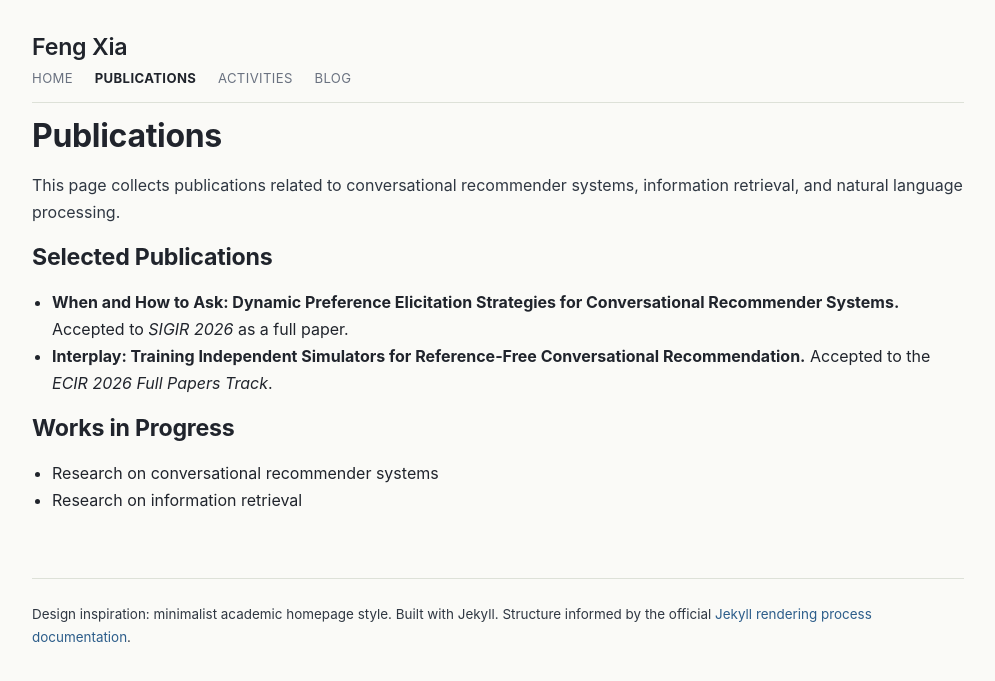
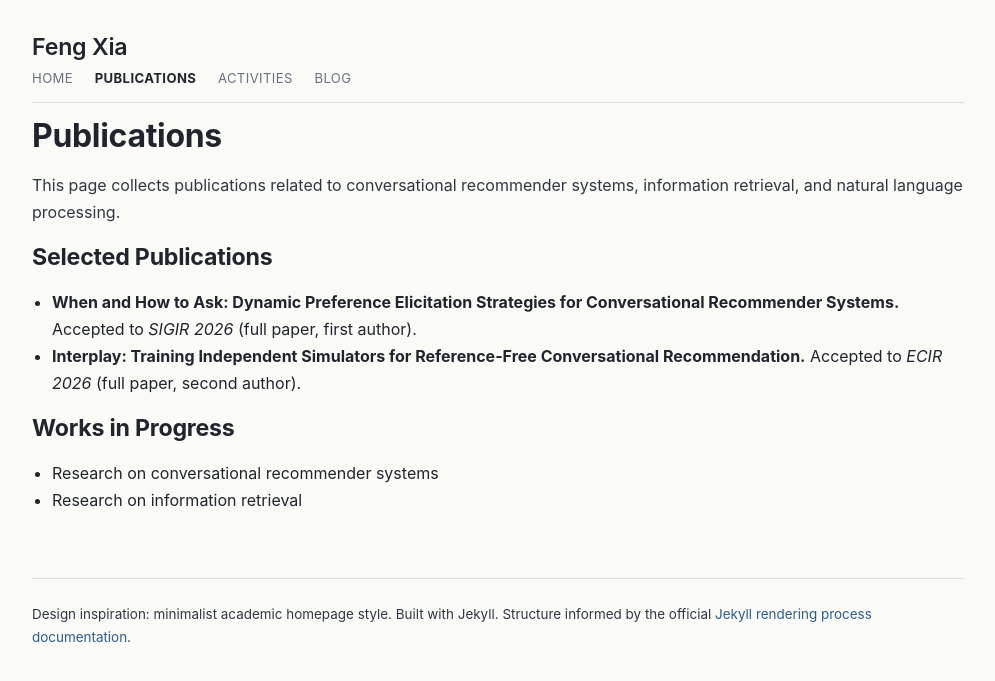
Before and after one commit to juanfacabian/juanfacabian.github.io, a Jekyll site: the page built from publications.md, in a window 1280 px wide. Shown: the top 681 px of the page, without its empty margins (142-1137 px from the left). Built offline with Jekyll 4.4.1, drawn with Linux system fonts in a browser that asks for light colours.

Commit message:
Add unified authorship role labels

```diff
--- a/index.html
+++ b/index.html
@@ -45,11 +45,11 @@
     <div class="news-list">
       <div class="news-item">
         <div class="news-date">Apr 2,<br>2026</div>
-        <div class="news-text">Our paper "<em>When and How to Ask: Dynamic Preference Elicitation Strategies for Conversational Recommender Systems</em>" has been accepted to SIGIR 2026 (full paper).</div>
+        <div class="news-text">Our paper "<em>When and How to Ask: Dynamic Preference Elicitation Strategies for Conversational Recommender Systems</em>" has been accepted to SIGIR 2026 (full paper, first author).</div>
       </div>
       <div class="news-item">
         <div class="news-date">Dec 16,<br>2025</div>
-        <div class="news-text">Our paper "<em>Interplay: Training Independent Simulators for Reference-Free Conversational Recommendation</em>" has been accepted to ECIR 2026 (full paper).</div>
+        <div class="news-text">Our paper "<em>Interplay: Training Independent Simulators for Reference-Free Conversational Recommendation</em>" has been accepted to ECIR 2026 (full paper, second author).</div>
       </div>
     </div>
   </section>
--- a/publications.md
+++ b/publications.md
@@ -10,9 +10,9 @@
 ## Selected Publications
 
 - **When and How to Ask: Dynamic Preference Elicitation Strategies for Conversational Recommender Systems.**
-  Accepted to *SIGIR 2026* as a full paper.
+  Accepted to *SIGIR 2026* (full paper, first author).
 - **Interplay: Training Independent Simulators for Reference-Free Conversational Recommendation.**
-  Accepted to the *ECIR 2026 Full Papers Track*.
+  Accepted to *ECIR 2026* (full paper, second author).
 
 ## Works in Progress
 
```
